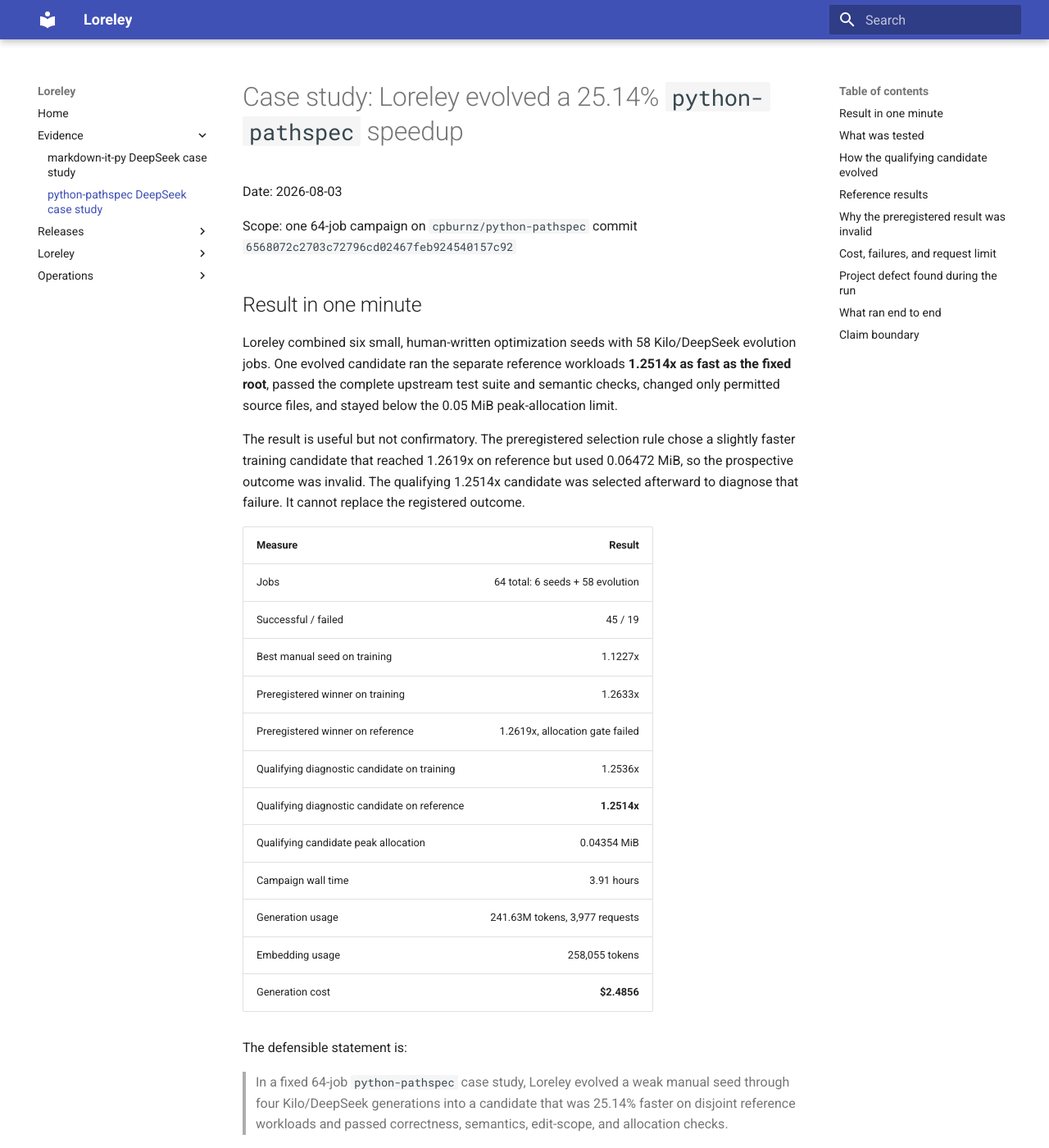
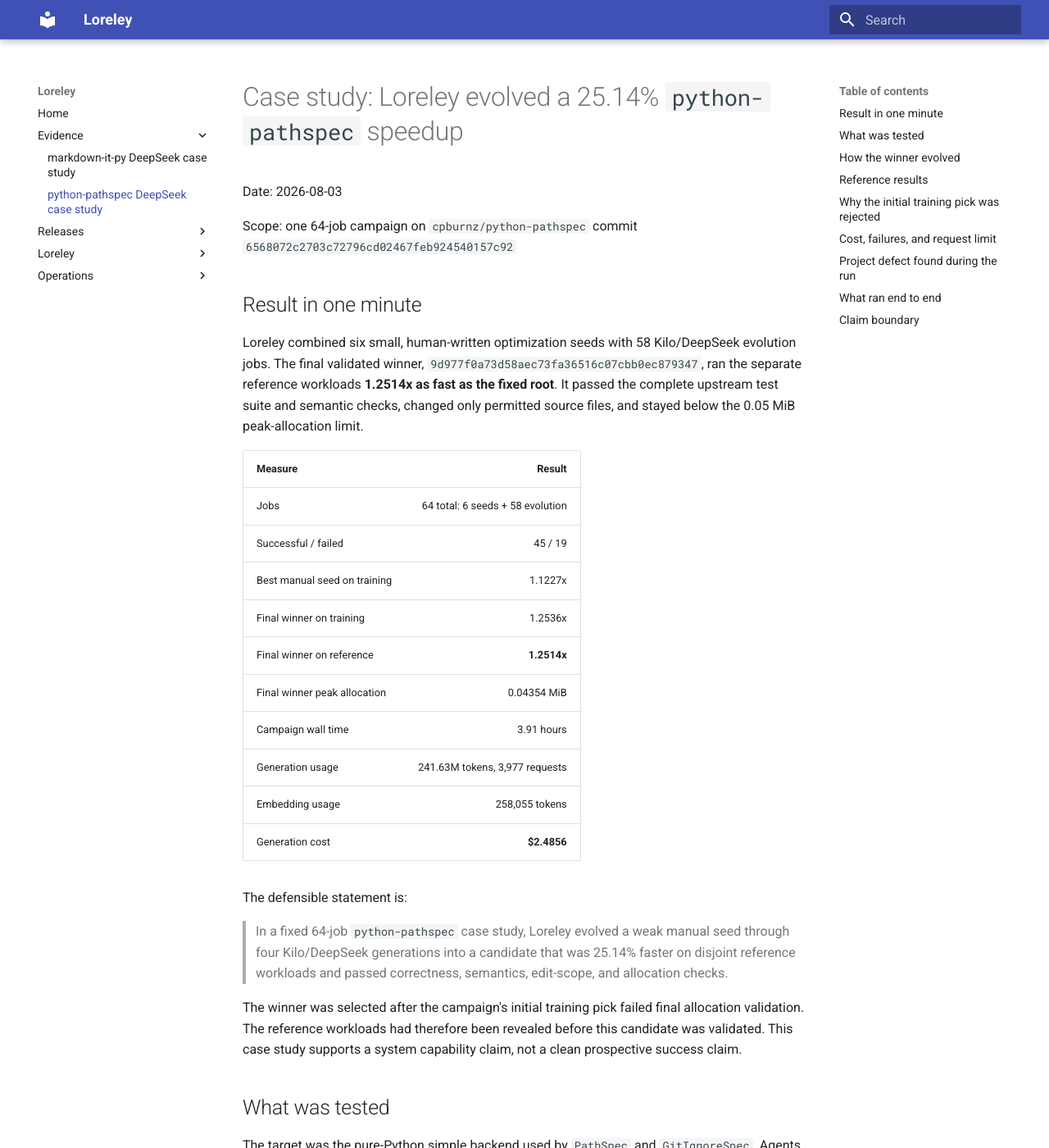
Before and after one commit to NeapolitanIcecream/loreley, an MkDocs documentation site: the page built from docs/research/2026-08-03-pathspec-deepseek-case-study.md, in a window 1280 px wide and 1400 px high. Shown: the whole window at 82% size. Built offline with MkDocs 1.6.1 and Material for MkDocs 9.7.7, drawn with Linux system fonts in a browser that asks for light colours; some of the changed text lies outside the part shown.

Commit message:
Clarify pathspec case-study winner

```diff
--- a/docs/research/2026-08-03-pathspec-deepseek-case-study.md
+++ b/docs/research/2026-08-03-pathspec-deepseek-case-study.md
@@ -8,27 +8,20 @@
 ## Result in one minute
 
 Loreley combined six small, human-written optimization seeds with 58
-Kilo/DeepSeek evolution jobs. One evolved candidate ran the separate reference
-workloads **1.2514x as fast as the fixed root**, passed the complete upstream
+Kilo/DeepSeek evolution jobs. The final validated winner,
+`9d977f0a73d58aec73fa36516c07cbb0ec879347`, ran the separate reference
+workloads **1.2514x as fast as the fixed root**. It passed the complete upstream
 test suite and semantic checks, changed only permitted source files, and stayed
 below the 0.05 MiB peak-allocation limit.
-
-The result is useful but not confirmatory. The preregistered selection rule
-chose a slightly faster training candidate that reached 1.2619x on reference
-but used 0.06472 MiB, so the prospective outcome was invalid. The qualifying
-1.2514x candidate was selected afterward to diagnose that failure. It cannot
-replace the registered outcome.
 
 | Measure | Result |
 |---|---:|
 | Jobs | 64 total: 6 seeds + 58 evolution |
 | Successful / failed | 45 / 19 |
 | Best manual seed on training | 1.1227x |
-| Preregistered winner on training | 1.2633x |
-| Preregistered winner on reference | 1.2619x, allocation gate failed |
-| Qualifying diagnostic candidate on training | 1.2536x |
-| Qualifying diagnostic candidate on reference | **1.2514x** |
-| Qualifying candidate peak allocation | 0.04354 MiB |
+| Final winner on training | 1.2536x |
+| Final winner on reference | **1.2514x** |
+| Final winner peak allocation | 0.04354 MiB |
 | Campaign wall time | 3.91 hours |
 | Generation usage | 241.63M tokens, 3,977 requests |
 | Embedding usage | 258,055 tokens |
@@ -41,8 +34,9 @@
 > faster on disjoint reference workloads and passed correctness, semantics,
 > edit-scope, and allocation checks.
 
-The candidate was identified through post-hoc diagnosis after the registered
-winner failed its allocation gate. This case study therefore supports a system
+The winner was selected after the campaign's initial training pick failed final
+allocation validation. The reference workloads had therefore been revealed
+before this candidate was validated. This case study supports a system
 capability claim, not a clean prospective success claim.
 
 ## What was tested
@@ -59,8 +53,8 @@
 
 Training used balanced root/candidate process ordering. Reference validation
 changed pattern counts, path counts, and salts and remained sealed until the
-training winner was frozen. A candidate evaluation took about 16 seconds; the
-full test suite itself took about 0.16 seconds. There was no model-driven
+initial training pick was frozen. A candidate evaluation took about 16 seconds;
+the full test suite itself took about 0.16 seconds. There was no model-driven
 baseline arm beyond the root measurements required to calculate speedups.
 
 The campaign used Kilo with `deepseek-v4-flash` for planning and coding. Archive
@@ -69,7 +63,7 @@
 unfinished jobs, physical concurrency was four model workers, and evaluation
 used one serialized lane.
 
-## How the qualifying candidate evolved
+## How the winner evolved
 
 The candidate `9d977f0a73d58aec73fa36516c07cbb0ec879347` was a normal evolution job,
 not a hand-written repair. Its parentage comes from the campaign database's
@@ -111,18 +105,20 @@
 The small training-to-reference gap was 0.21 percentage points. All five
 scenarios improved. Reference peak allocation was 0.04354 MiB.
 
-## Why the preregistered result was invalid
+## Why the initial training pick was rejected
 
-The registered rule selected the feasible training candidate with the highest
-throughput. The winner used 0.04331 MiB while compiling 100 training patterns,
-but allocation grew to 0.06472 MiB with 150 reference patterns. It was fast and
-correct, yet it exceeded the fixed 0.05 MiB gate.
+The preregistered rule first selected
+`59316e902c113ef9f4fcc47c276515772c86977c`, the feasible training candidate
+with the highest throughput. It reached 1.2633x on training and 1.2619x on
+reference. Its allocation was 0.04331 MiB while compiling 100 training patterns
+but grew to 0.06472 MiB with 150 reference patterns, exceeding the fixed 0.05
+MiB gate. It was therefore rejected.
 
-The diagnostic candidate used 0.02942 MiB on training and remained below the
-limit at reference scale. A future confirmatory design should measure
-allocation on the largest intended shape during training or preregister a
-safety margin. Selecting only by throughput below a small-shape allocation
-limit was the experiment-design error.
+The final winner used 0.02942 MiB on training and remained below the limit at
+reference scale. A future confirmatory design should measure allocation on the
+largest intended shape during training or preregister a safety margin.
+Selecting only by throughput below a small-shape allocation limit was the
+experiment-design error.
 
 ## Cost, failures, and request limit
 
@@ -174,8 +170,8 @@
 ## Claim boundary
 
 This study covers one repository revision, one host, synthetic deterministic
-workloads, and a human-seeded search. The qualifying candidate was selected
-after the primary reveal, and no attempt was made to establish upstream
-maintainability or production workload impact. Together with the earlier
-`markdown-it-py` result, it motivates further preregistered replications; it
-does not estimate Loreley's average effect across repositories.
+workloads, and a human-seeded search. The final winner was selected after the
+initial training pick's reference result was known, and no attempt was made to
+establish upstream maintainability or production workload impact. Together
+with the earlier `markdown-it-py` result, it motivates further preregistered
+replications; it does not estimate Loreley's average effect across repositories.
```
